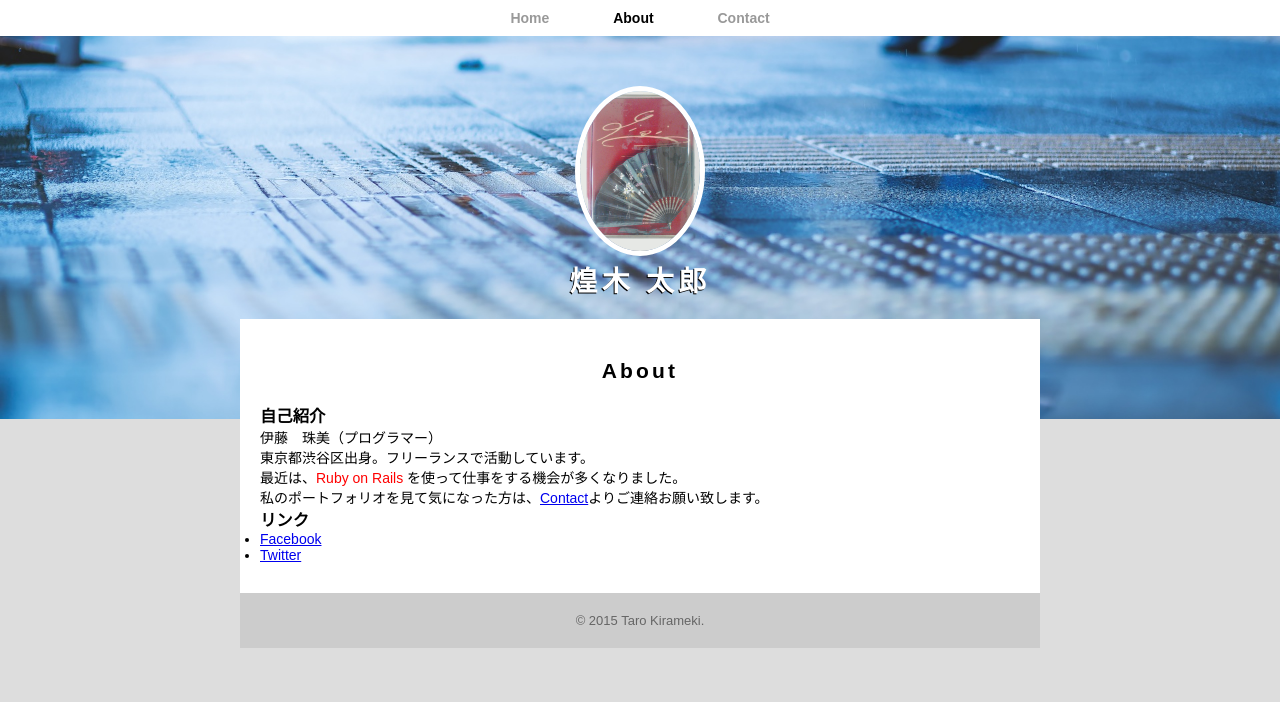
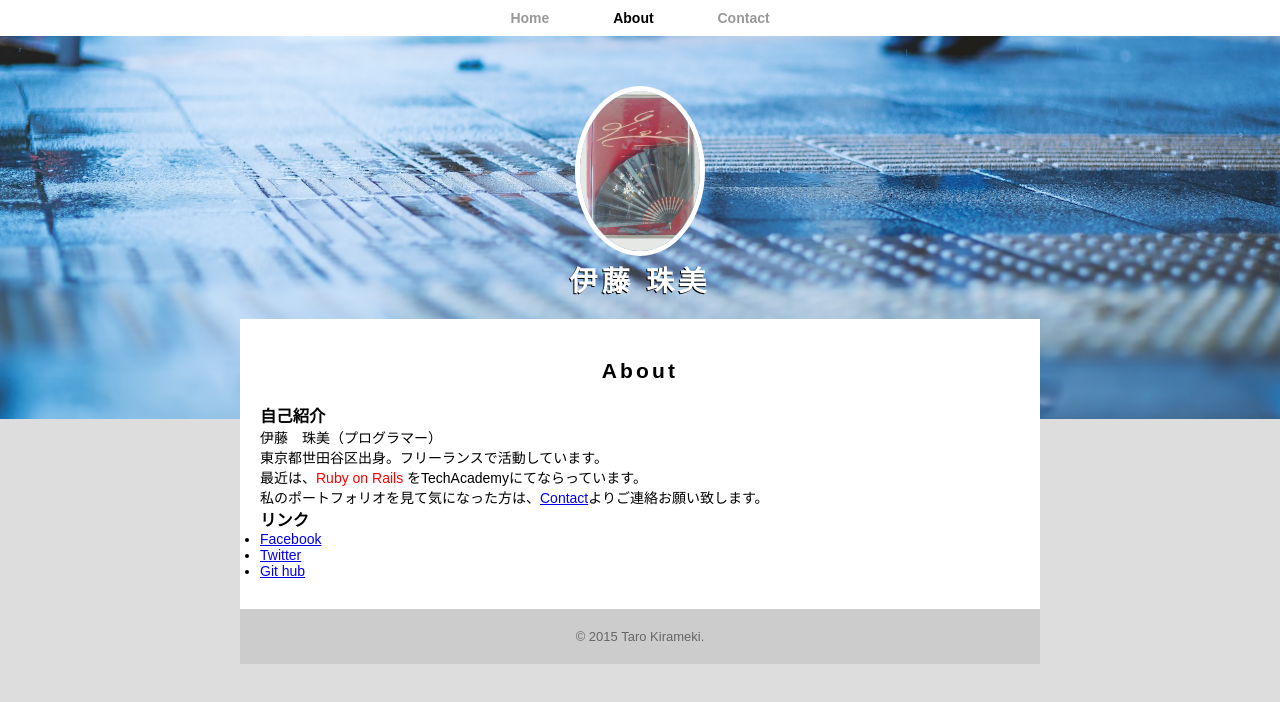
Before and after one commit to ItoTamami/ItoTamami.github.io, a plain HTML site: page about.html in a window 1280 px wide. Drawn offline with Linux system fonts and the light colour scheme.

Commit message:
MOdified portfolio

```diff
--- a/about.html
+++ b/about.html
@@ -1,8 +1,11 @@
 <!DOCTYPE html>
 <html lang="ja">
   <head>
+
     <meta charset="utf-8" />
-    <title>煌木 太郎 | About</title>
+    <meta keywords="Gutaiteki,naiyou,jikoshoukai" />
+    <meta description="Gutaiteki na jikoshoukai" />
+    <title>Ito Tamami | About</title>
     <link rel="stylesheet" href="about.css" />
   </head>
   <body>
@@ -16,7 +19,7 @@
       </nav>
       <div id="logo">
         <img src="profile.jpg" alt="" />
-        <h1>煌木 太郎</h1>
+        <h1>伊藤 珠美</h1>
       </div>
     </header>
     <div class="container">
@@ -24,13 +27,14 @@
         <h2>About</h2>
         <h3>自己紹介</h3>
         <p>伊藤　珠美（プログラマー）</p>
-        <p>東京都渋谷区出身。フリーランスで活動しています。</p>
-        <p>最近は、<span class="red">Ruby on Rails</span> を使って仕事をする機会が多くなりました。</p>
+        <p>東京都世田谷区出身。フリーランスで活動しています。</p>
+        <p>最近は、<span class="red">Ruby on Rails</span> をTechAcademyにてならっています。</p>
         <p>私のポートフォリオを見て気になった方は、<a href="contact.html">Contact</a>よりご連絡お願い致します。</p>
         <h3>リンク</h3>
         <ul>
           <li><a href="https://www.facebook.com/tarokirameki" target="_blank">Facebook</a></li>
           <li><a href="https://twitter.com/tarokirameki" target="_blank">Twitter</a></li>
+          <li><a href="https://github.com/ItoTamami" target="_blank">Git hub</a></li>
         </ul>
       </section>
       <footer>
```
Also changed, not shown: index.html (+3 -0 lines).
